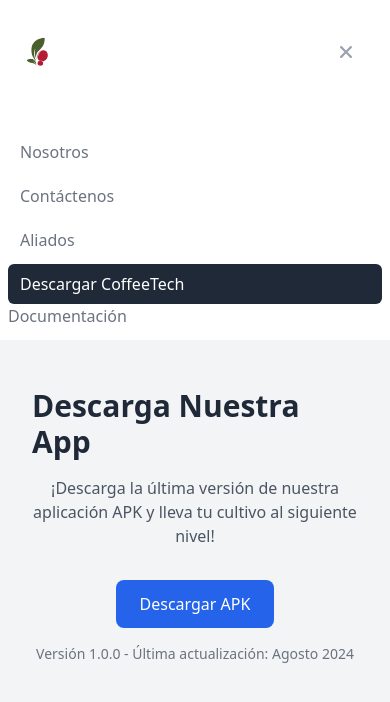
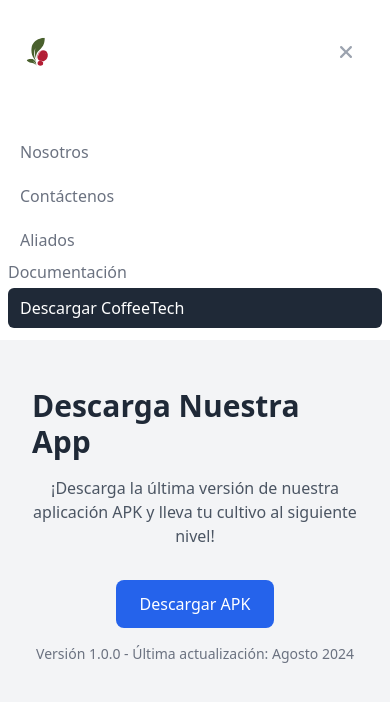
Before and after one commit to PacoValen/CoffeeTechWebApp, a React (Vite) app: page /download in a window 390 px wide. Both pictures are taken after a click on the button 346 px from the left and 52 px from the top of the page. Shown: the top 702 px of the page. Built offline with nearby package versions, Linux system fonts and the light colour scheme.

Commit message:
"Agregué el apk a la carpeta public, luego modifiqué su ruta para que se pueda descargar desde su respectiva pagina"

```diff
--- a/src/sections/Download.tsx
+++ b/src/sections/Download.tsx
@@ -6,9 +6,9 @@
         ¡Descarga la última versión de nuestra aplicación APK y lleva tu cultivo al siguiente nivel!
       </p>
       <a
-        href="/path/to/your/apk"
+        href="/app-debug.apk"
         className="px-6 py-3 text-white bg-blue-600 rounded-lg hover:bg-blue-700"
-        download
+        download="coffee-teach.apk"
       >
         Descargar APK
       </a>
--- a/src/sections/Nav.tsx
+++ b/src/sections/Nav.tsx
@@ -69,7 +69,7 @@
               </DisclosureButton>
               <DisclosureButton
                 as="a"
-                href="#contact"
+                href="#capagratuita"
                 className="block rounded-md px-3 py-2 text-base font-medium text-gray-500 hover:bg-gray-50 hover:text-gray-900"
               >
                 Contáctenos
@@ -83,17 +83,17 @@
               </DisclosureButton>
               <DisclosureButton
                 as={Link}
+                to="/documentation"
+                className={textLinkClasses}
+              >
+                Documentación
+              </DisclosureButton>
+              <DisclosureButton
+                as={Link}
                 to="/download"
                 className="block rounded-md bg-gray-800 px-3 py-2 text-base font-medium text-white hover:bg-gray-900"
               >
                 Descargar CoffeeTech
-              </DisclosureButton>
-              <DisclosureButton
-                as={Link}
-                to="/documentation"
-                className={textLinkClasses} // Estilo de enlace normal
-              >
-                Documentación
               </DisclosureButton>
             </div>
           </DisclosurePanel>
```
Also changed, not shown: 1 other file (tests, documents, lock files or other folders).
